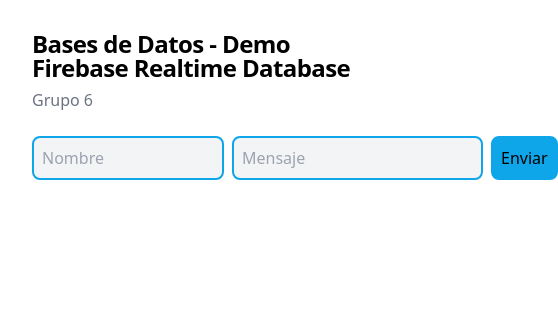
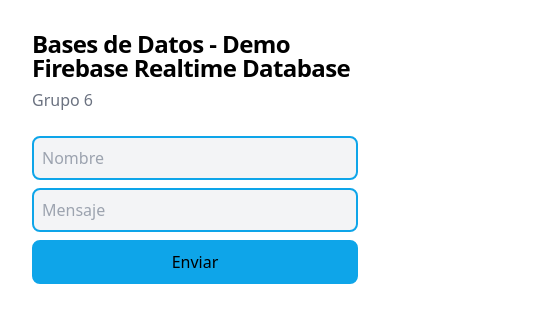
Before and after one commit to santiagogarcia97/demo-firebase, a plain HTML site: page index.html in a window 390 px wide. Shown: the whole page, 558 px wide, since content can reach past the window. Drawn offline with nearby package versions, Linux system fonts and the light colour scheme; no server answers.

Commit message:
fix responsive

```diff
--- a/index.html
+++ b/index.html
@@ -11,19 +11,19 @@
 </head>
 
 <body onload="initialize()">
-  <div class="flex flex-col h-full p-8 h-screen">
+  <div class="flex flex-col p-8 h-screen">
 
 
     <div class="mb-2 text-2xl font-bold leading-none tracking-tight">Bases de Datos - Demo Firebase Realtime Database
     </div>
     <p class="mb-6 font-normal text-gray-500 ">Grupo 6</p>
-    <form onsubmit="return false" class="flex flex-row mb-2">
+    <form onsubmit="return false" class="flex md:flex-row flex-col mb-2">
       <input type="text" name="nombre-input" id="nombre-input" placeholder="Nombre" minlength="3" maxlength="30"
-        class="bg-gray-100 border-2 border-sky-500 rounded-lg focus:border-sky-700 outline-none w-48 p-2 mr-2" />
+        class="bg-gray-100 border-2 border-sky-500 rounded-lg focus:border-sky-700 outline-none w-full md:w-48 p-2 md:mr-2 mb-2 md:mb-0" />
       <input type="text" name="mensaje-input" id="mensaje-input" placeholder="Mensaje" minlength="1" maxlength="140"
-        class="bg-gray-100 border-2 border-sky-500 rounded-lg focus:border-sky-700 outline-none w-64 p-2 mr-2" />
+        class="bg-gray-100 border-2 border-sky-500 rounded-lg focus:border-sky-700 outline-none w-full md:w-64 p-2 md:mr-2 mb-2 md:mb-0" />
       <button onclick="onEnviar()"
-        class="bg-sky-500 border-2 border-sky-500 rounded-lg focus:border-sky-700 outline-none w-24 p-2">Enviar</button>
+        class="bg-sky-500 border-2 border-sky-500 rounded-lg focus:border-sky-700 outline-none w-full md:w-24 p-2">Enviar</button>
     </form>
 
     <div class="grow overflow-y-auto">
@@ -104,6 +104,8 @@
       try {
         await mensajesRef.push(mensaje)
       } catch (error) {
+        console.log('Error al enviar mensaje')
+        console.log(mensaje)
         console.log(error)
       }
     }
```
